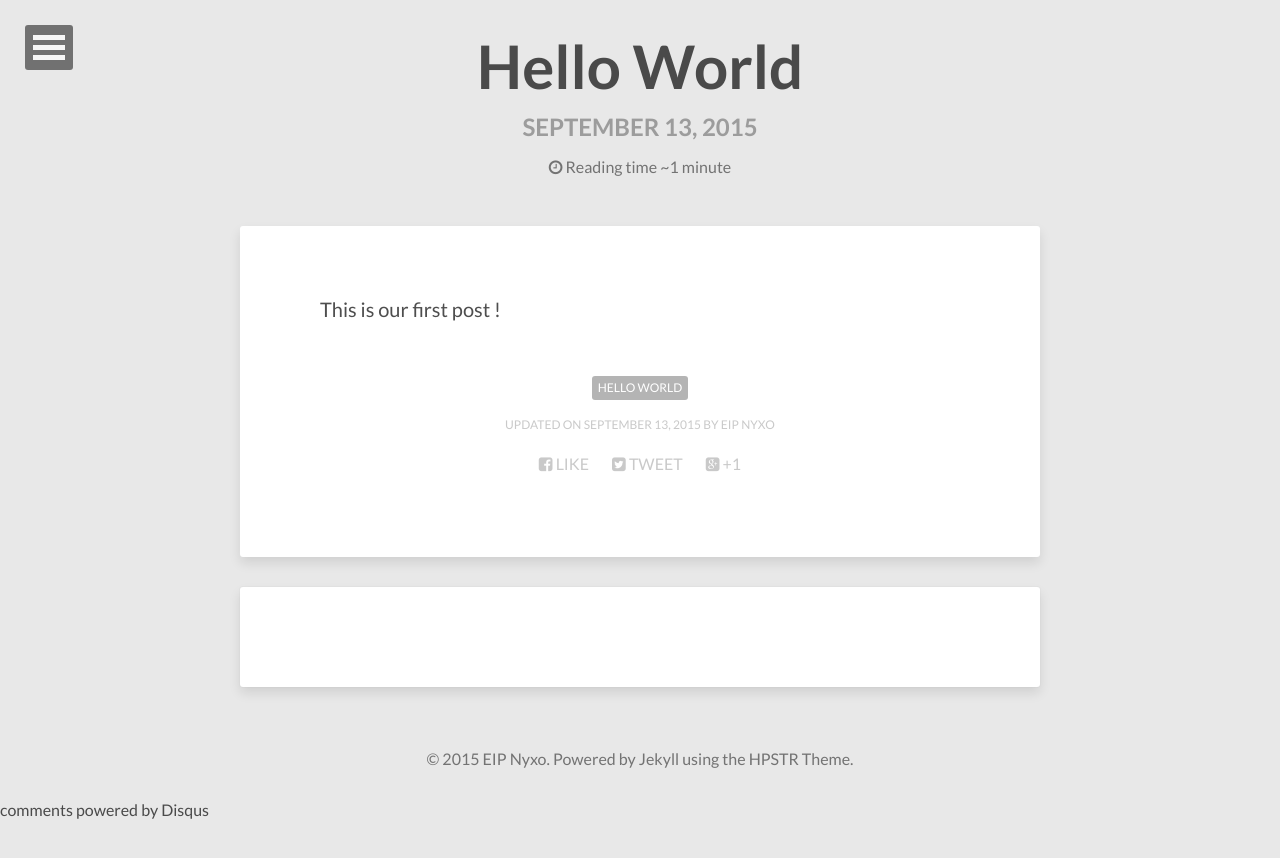
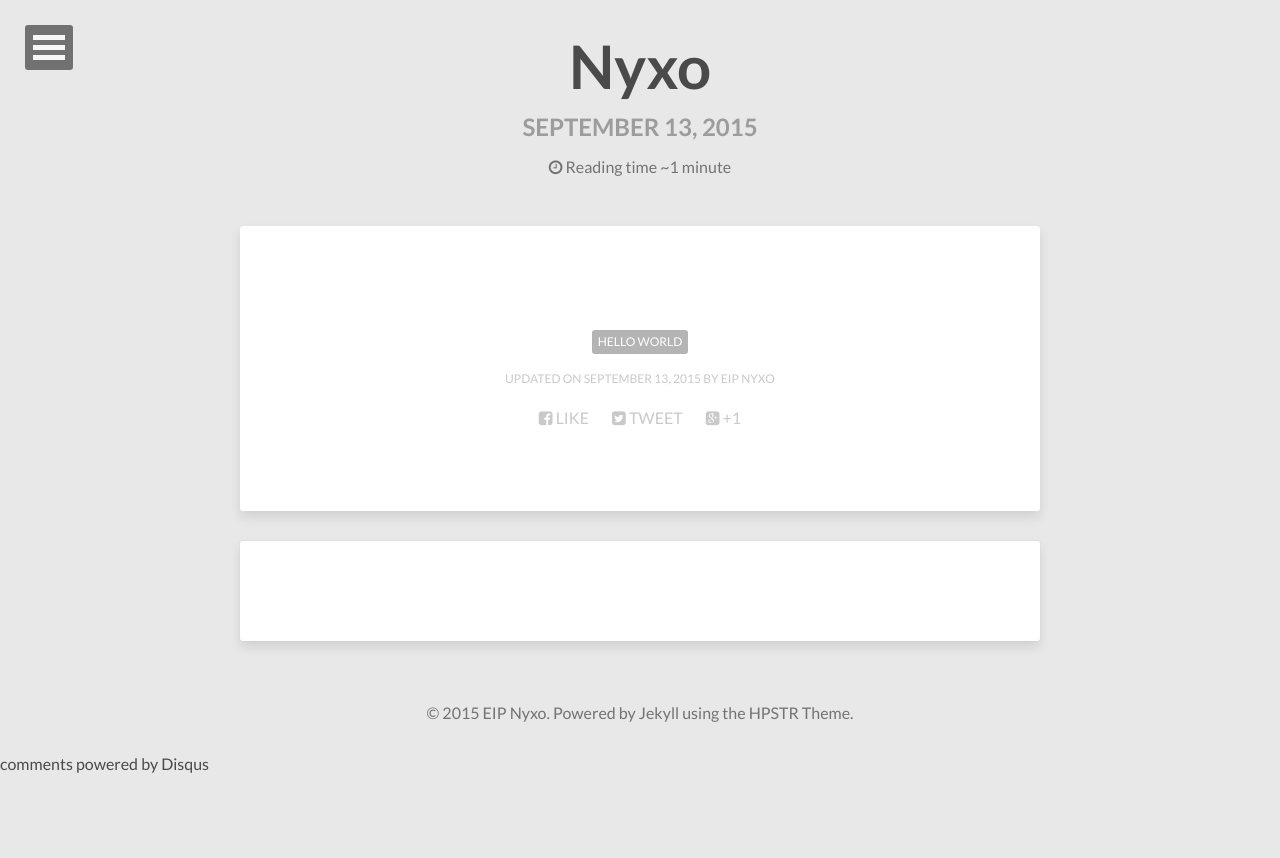
Before and after one commit to eipnyxo/eipnyxo.github.io, a Jekyll site: the page built from _posts/2015-09-13-hello-world.md, in a window 1280 px wide. Shown: the top 858 px of the page. Built offline with Jekyll 4.4.1, drawn with Linux system fonts in a browser that asks for light colours; nearby versions of some CDN libraries; comment, search, counter and statistics services are not loaded.

Commit message:
"update"

```diff
--- a/_posts/2015-09-13-hello-world.md
+++ b/_posts/2015-09-13-hello-world.md
@@ -1,9 +1,7 @@
 ---
 layout: post
-title: Hello World
-description: "Hello World post"
+title: Nyxo
+description: "Nyxo, le projet"
 modified: 2015-09-13
 tags: [hello world]
 ---
-
-This is our first post !
```
